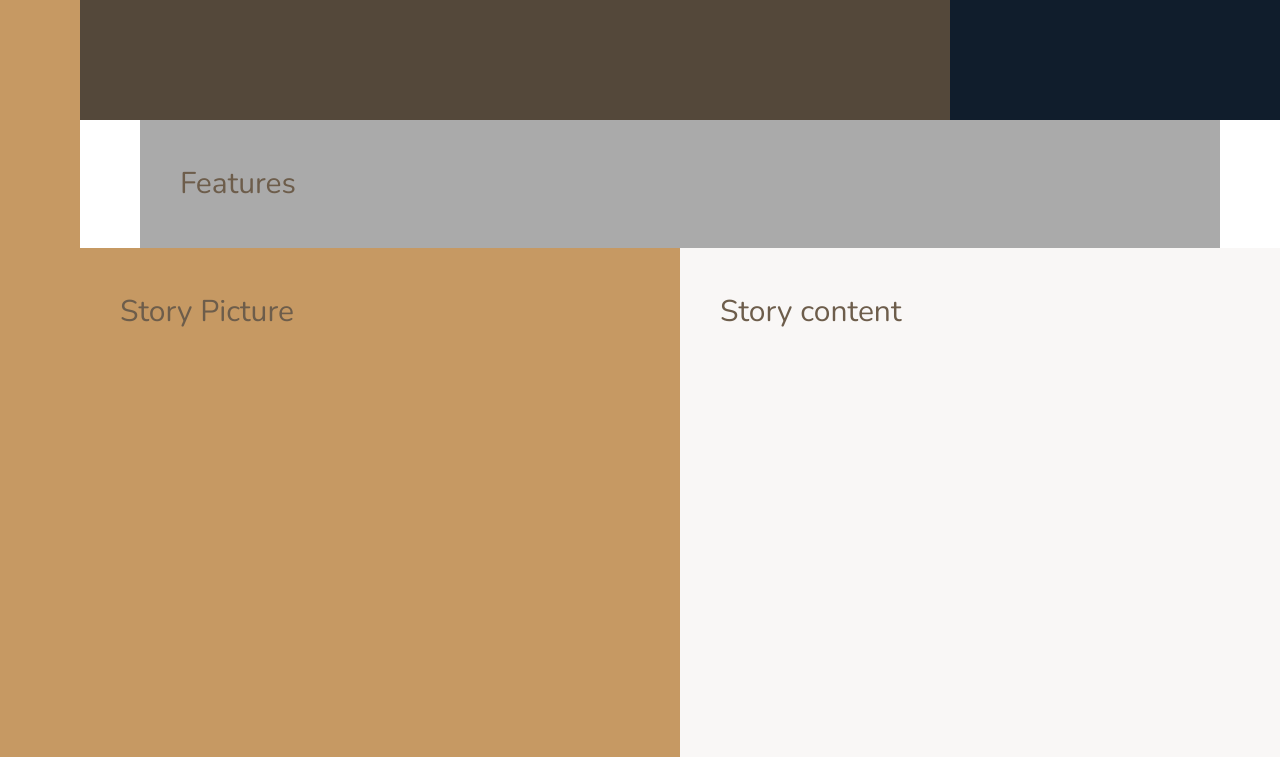
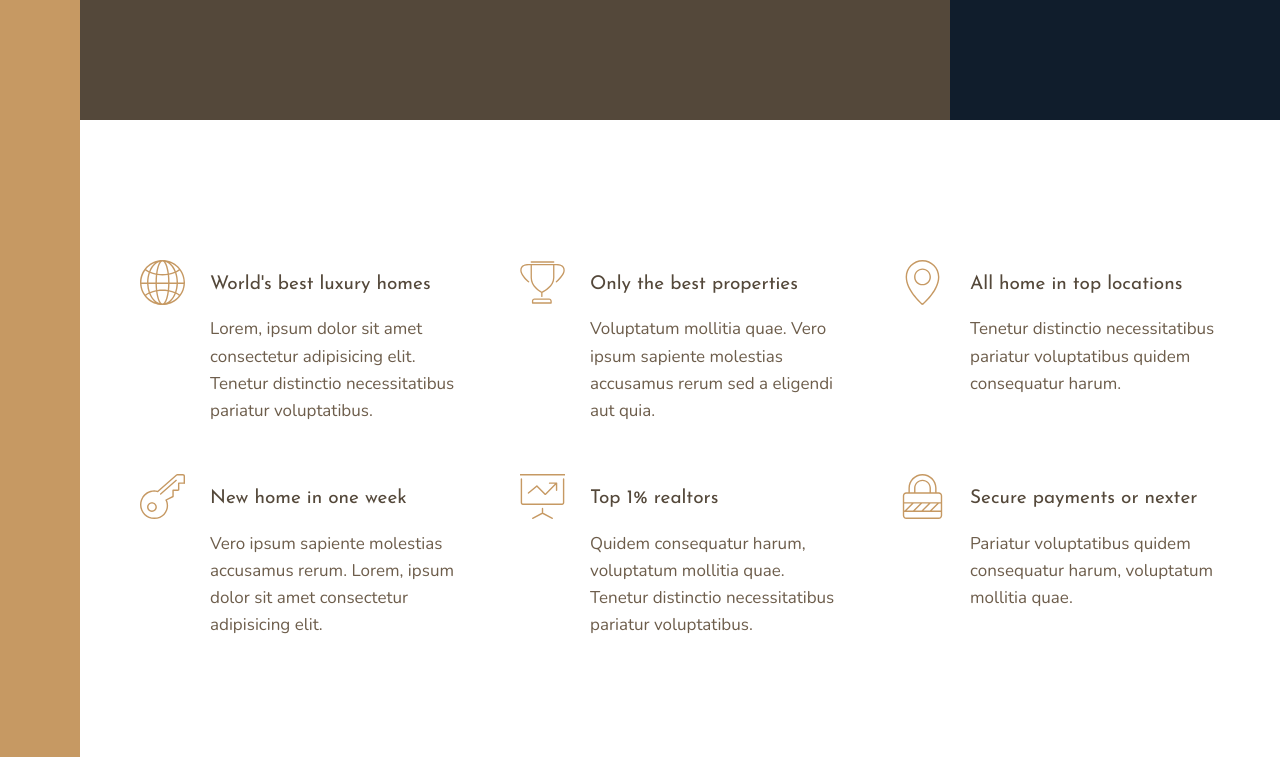
Before and after one commit to bncblnc/nexter, a website: page index.html in a window 1280 px wide. Shown: the part 520-1277 px from the top of the page. Drawn offline with nearby package versions, Linux system fonts and the light colour scheme.

Commit message:
features section

```diff
--- a/index.html
+++ b/index.html
@@ -21,7 +21,68 @@
 
     <div class="realtors">Top 3 realtors</div>
 
-    <section class="features">Features</section>
+    <section class="features">
+      <div class="feature">
+        <svg class="feature__icon">
+          <use xlink:href="img/sprite.svg#icon-global"></use>
+        </svg>
+        <h4 class="heading-4 heading-4--dark">World's best luxury homes</h4>
+        <p class="feature__text">
+          Lorem, ipsum dolor sit amet consectetur adipisicing elit. Tenetur
+          distinctio necessitatibus pariatur voluptatibus.
+        </p>
+      </div>
+      <div class="feature">
+        <svg class="feature__icon">
+          <use xlink:href="img/sprite.svg#icon-trophy"></use>
+        </svg>
+        <h4 class="heading-4 heading-4--dark">Only the best properties</h4>
+        <p class="feature__text">
+          Voluptatum mollitia quae. Vero ipsum sapiente molestias accusamus
+          rerum sed a eligendi aut quia.
+        </p>
+      </div>
+      <div class="feature">
+        <svg class="feature__icon">
+          <use xlink:href="img/sprite.svg#icon-map-pin"></use>
+        </svg>
+        <h4 class="heading-4 heading-4--dark">All home in top locations</h4>
+        <p class="feature__text">
+          Tenetur distinctio necessitatibus pariatur voluptatibus quidem
+          consequatur harum.
+        </p>
+      </div>
+      <div class="feature">
+        <svg class="feature__icon">
+          <use xlink:href="img/sprite.svg#icon-key"></use>
+        </svg>
+        <h4 class="heading-4 heading-4--dark">New home in one week</h4>
+        <p class="feature__text">
+          Vero ipsum sapiente molestias accusamus rerum. Lorem, ipsum dolor sit
+          amet consectetur adipisicing elit.
+        </p>
+      </div>
+      <div class="feature">
+        <svg class="feature__icon">
+          <use xlink:href="img/sprite.svg#icon-presentation"></use>
+        </svg>
+        <h4 class="heading-4 heading-4--dark">Top 1% realtors</h4>
+        <p class="feature__text">
+          Quidem consequatur harum, voluptatum mollitia quae. Tenetur distinctio
+          necessitatibus pariatur voluptatibus.
+        </p>
+      </div>
+      <div class="feature">
+        <svg class="feature__icon">
+          <use xlink:href="img/sprite.svg#icon-lock"></use>
+        </svg>
+        <h4 class="heading-4 heading-4--dark">Secure payments or nexter</h4>
+        <p class="feature__text">
+          Pariatur voluptatibus quidem consequatur harum, voluptatum mollitia
+          quae.
+        </p>
+      </div>
+    </section>
 
     <div class="story__pictures">Story Picture</div>
 
--- a/sass/_base.scss
+++ b/sass/_base.scss
@@ -42,9 +42,4 @@ body {
     [center-start] repeat(8, [col-start] minmax(min-content, 14rem) [col-end])
     [center-end] minmax(6rem, 1fr)
     [full-end];
-
-  & > * {
-    padding: 4rem;
-    font-size: 3rem;
-  }
 }
--- a/sass/_features.scss
+++ b/sass/_features.scss
@@ -1,4 +1,30 @@
 .features {
-  background-color: $color-grey-light-2;
   grid-column: center-start / center-end;
+
+  margin: 15rem 0;
+
+  display: grid;
+  grid-template-columns: repeat(auto-fit, minmax(25rem, 1fr));
+  justify-content: center;
+  grid-gap: 6rem;
+  align-items: start;
 }
+
+.feature {
+  display: grid;
+  grid-template-columns: min-content 1fr;
+  grid-row-gap: 1.5rem;
+  grid-column-gap: 2.5rem;
+
+  &__icon {
+    fill: $color-primary;
+    width: 4.5rem;
+    height: 4.5rem;
+    grid-row: 1 / span 2;
+    transform: translateY(-1rem);
+  }
+
+  &__text {
+    font-size: 1.7rem;
+  }
+}
--- a/sass/_typography.scss
+++ b/sass/_typography.scss
@@ -0,0 +1,29 @@
+%heading {
+  font-family: $font-display;
+  font-weight: 400;
+}
+
+.heading-1 {
+  @extend %heading;
+}
+
+.heading-2 {
+  @extend %heading;
+}
+
+.heading-3 {
+  @extend %heading;
+}
+
+.heading-4 {
+  @extend %heading;
+  font-size: 1.9rem;
+
+  &--light {
+    color: $color-grey-light-1;
+  }
+
+  &--dark {
+    color: $color-grey-dark-1;
+  }
+}
```
Also changed, not shown: css/style.css.
